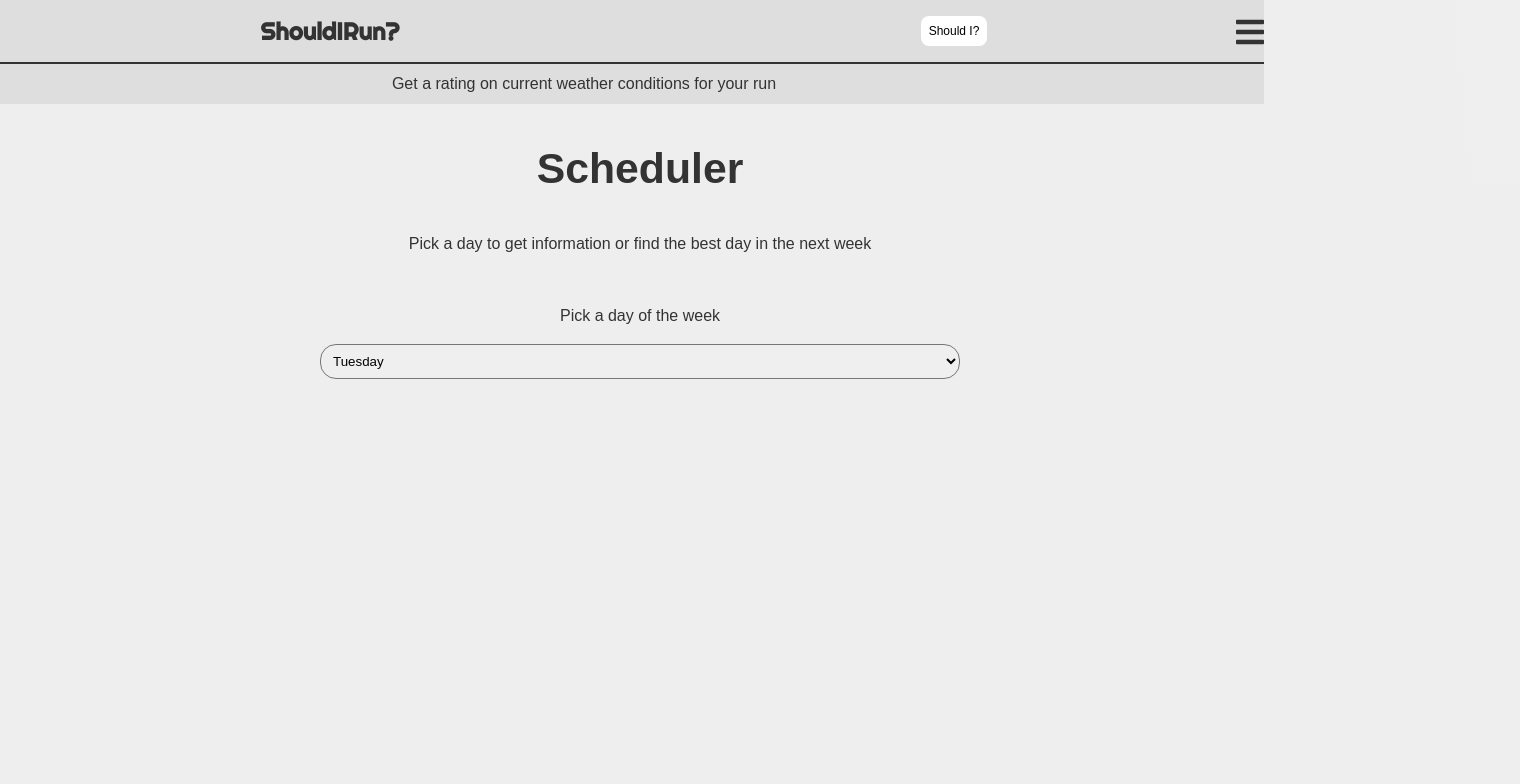
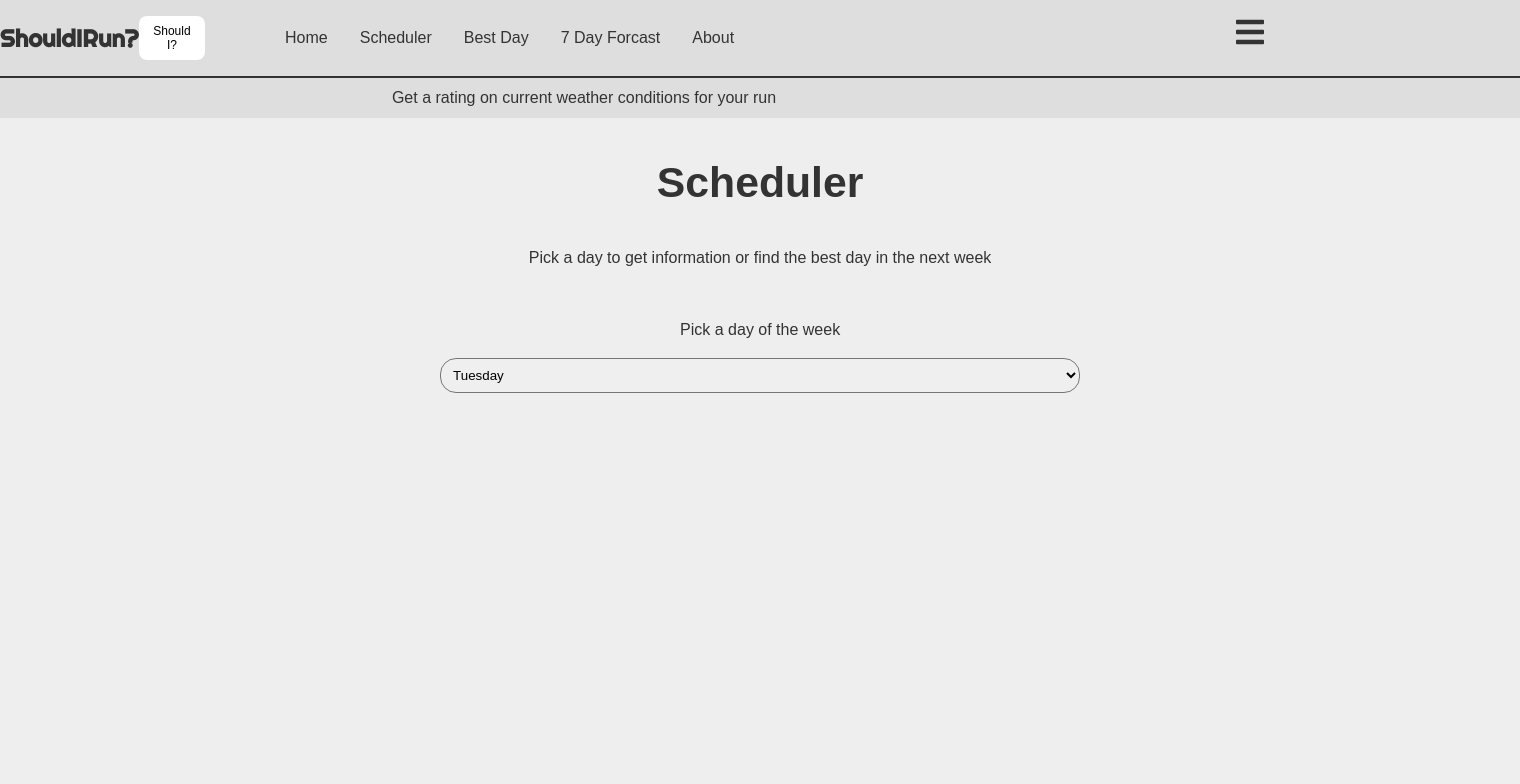
Before and after one commit to jbratcher/should-i-run, a React (Create React App) app: page /scheduler in a window 1280 px wide. Shown: the top 784 px of the page, 1520 px wide, since content can reach past the window. Built offline with nearby package versions, Linux system fonts and the light colour scheme; no server answers; what google-maps-react would draw is missing.

Commit message:
outputontainer and children styles for desktop

```diff
--- a/src/css/App.css
+++ b/src/css/App.css
@@ -312,10 +312,20 @@ footer {
   color: red; }
 
 @media (min-width: 768px) {
-  nav {
-    margin-right: 1rem; }
-    nav ul li {
-      padding: 0 1rem; }
+  header {
+    width: 100%; }
+    header #mainHeaderNav {
+      margin-right: 1rem;
+      background: inherit;
+      position: static; }
+      header #mainHeaderNav #nav-close {
+        display: none; }
+      header #mainHeaderNav #menu-toggle {
+        display: none; }
+      header #mainHeaderNav ul {
+        flex-direction: row; }
+        header #mainHeaderNav ul li {
+          padding: 0 1rem; }
   main {
     display: flex;
     flex-direction: row;
@@ -340,8 +350,10 @@ footer {
       height: 100%; }
     #formSection:target {
       width: 60vw; }
-      #formSection:target #scoreData, #formSection:target #map {
-        width: 10vw; }
+      #formSection:target #map {
+        width: 40vw; }
+        #formSection:target #map > * {
+          width: 10vw; }
       #formSection:target #formLabel, #formSection:target #getLocation, #formSection:target form, #formSection:target #userOptions, #formSection:target #formInput {
         opacity: 1;
         z-index: 1;
@@ -353,6 +365,8 @@ footer {
         display: none; }
       #formSection:target #closeNav {
         display: block; }
+  #dataOutput {
+    max-width: 50vw; }
   #openNav {
     display: block; }
   #closeNav {
@@ -364,30 +378,29 @@ footer {
     border-radius: 1rem;
     display: flex;
     flex-direction: column;
-    justify-content: center;
-    padding: 1rem;
-    margin: 1rem; }
+    margin: 1rem;
+    max-width: 20vw; }
+    #clothesData > p {
+      font-size: 1rem; }
     #clothesData nav ul {
       display: flex;
       flex-flow: column wrap;
-      max-height: 100%;
       width: 50%; }
       #clothesData nav ul li {
-        margin: 1rem 0;
-        width: 100%; }
+        width: 100%;
+        margin: 0.5rem 0;
+        padding: 0; }
         #clothesData nav ul li img {
-          width: 40%;
-          height: auto; }
+          width: 30%;
+          height: auto;
+          min-width: 50px;
+          max-width: 30vw; }
         #clothesData nav ul li p {
-          margin: 0.5rem 0; }
-  #clothesData > p {
-    font-weight: 900;
-    font-size: 1.25rem; }
-  #clothesData ul li img {
-    width: 30%;
-    height: auto;
-    min-width: 50px;
-    max-width: 30vw; }
+          font-size: 1rem;
+          padding: 0.125rem 0;
+          margin: 0.5rem 0 0; }
+  #scoreData {
+    min-height: 80vh; }
   #map {
     top: 15vh;
     width: 91.5vw;
--- a/src/scss/App.scss
+++ b/src/scss/App.scss
@@ -462,11 +462,32 @@ footer {
 
 @media (min-width: 768px) {
 
-  nav {
-    margin-right: 1rem;
+  header {
 
-    ul li {
-      padding: 0 1rem;
+    width: 100%;
+
+    #mainHeaderNav {
+      margin-right: 1rem;
+      background: inherit;
+      position: static;
+
+      #nav-close {
+        display: none;
+      }
+
+      #menu-toggle{
+        display: none;
+      }
+
+      ul {
+        flex-direction: row;
+
+        li {
+          padding: 0 1rem;
+        }
+
+      }
+
     }
 
   }
@@ -503,8 +524,13 @@ footer {
     &:target {
       width: 60vw;
 
-      #scoreData, #map {
-        width: 10vw;
+      #map {
+        width: 40vw;
+
+        &>* {
+          width: 10vw;
+        }
+
       }
 
       #formLabel, #getLocation, form, #userOptions, #formInput {
@@ -530,6 +556,12 @@ footer {
 
   }
 
+  #dataOutput {
+    max-width: 50vw;
+  }
+
+
+
   #openNav {
     display: block;
   }
@@ -547,27 +579,34 @@ footer {
     border-radius: 1rem;
     display: flex;
     flex-direction: column;
-    justify-content: center;
-    padding: 1rem;
     margin: 1rem;
+    max-width: 20vw;
+
+    &>p {
+      font-size: 1rem;
+    }
 
     nav ul {
       display: flex;
       flex-flow: column wrap;
-      max-height: 100%;
       width: 50%;
 
       li {
-        margin: 1rem 0;
         width: 100%;
+        margin: 0.5rem 0;
+        padding: 0;
 
         img {
-          width: 40%;
+          width: 30%;
           height: auto;
+          min-width: 50px;
+          max-width: 30vw;
         }
 
         p {
-          margin: 0.5rem 0;
+          font-size: 1rem;
+          padding: 0.125rem 0;
+          margin: 0.5rem 0 0;
         }
 
       }
@@ -576,24 +615,8 @@ footer {
 
   }
 
-  #clothesData {
-
-    &>p {
-      font-weight: 900;
-      font-size: 1.25rem;
-    }
-
-    ul li {
-
-      img {
-        width: 30%;
-        height: auto;
-        min-width: 50px;
-        max-width: 30vw;
-      }
-
-    }
-
+  #scoreData {
+    min-height: 80vh;
   }
 
   #map {
```
